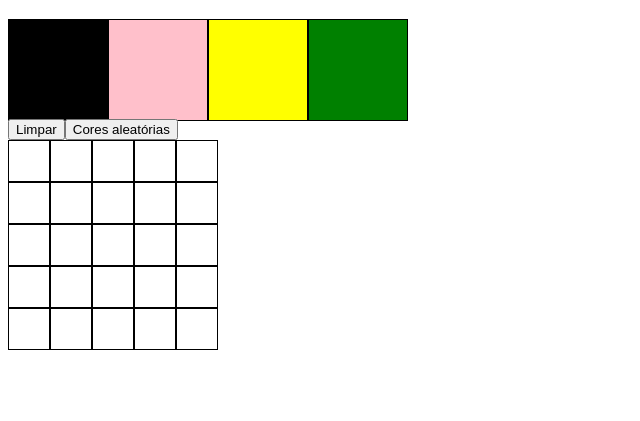
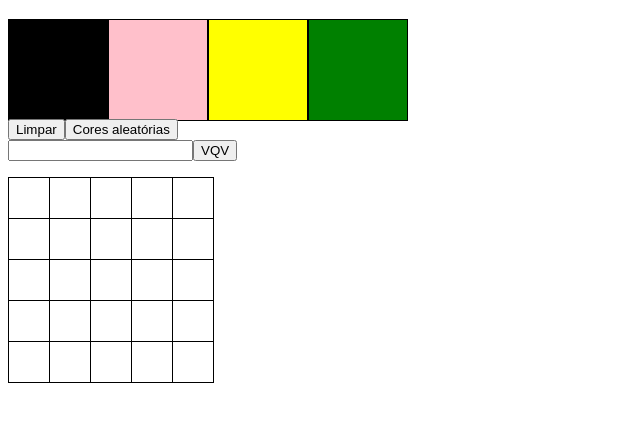
Before and after one commit to alex-vido/pixels-art, a website: page index.html in a window 1280 px wide. Shown: the part 61-482 px from the top of the page, without its empty margins (0-640 px from the left). Drawn offline with Linux system fonts and the light colour scheme.

Commit message:
Feito exercício 13, e alterado estrutura do pagePixels para grid

```diff
--- a/index.html
+++ b/index.html
@@ -5,7 +5,7 @@
   <meta http-equiv="X-UA-Compatible" content="IE=edge">
   <meta name="viewport" content="width=device-width, initial-scale=1.0">
   <title>Project Pixels Art</title>
-  <script src="./main.js"></script>
+  <script src="./main.js" defer></script>
 </head>
 <body>
 </body>
--- a/main.js
+++ b/main.js
@@ -1,4 +1,4 @@
-window.onload = () => {
+// window.onload = () => {
   const body = document.querySelector('body');
   const title = document.createElement('h1');
   title.id = 'title';
@@ -72,12 +72,11 @@ window.onload = () => {
 
   btnSortColors.addEventListener('click', createColors);
 
-  const page25pixels = document.createElement('div');
-  page25pixels.id = 'pixel-board';
-  page25pixels.style.display = 'flex';
-  page25pixels.style.width = '210px';
-  page25pixels.style.height = '210px';
-  page25pixels.style.flexWrap = 'wrap';
+  const pagePixels = document.createElement('div');
+  pagePixels.id = 'pixel-board';
+  pagePixels.style.display = 'grid';
+  pagePixels.style.gridTemplateColumns = 'repeat(5, 41px)';
+  pagePixels.style.gridTemplateRows = 'repeat(5, 41px)';
 
   const changeColor = (e) => {
     e.target.style.backgroundColor = colorSelected;
@@ -97,17 +96,62 @@ window.onload = () => {
     pixel.style.height = '40px';
     pixel.style.backgroundColor = 'white';
     pixel.style.border = border;
-    page25pixels.appendChild(pixel);
+    pagePixels.appendChild(pixel);
     pixel.addEventListener('click', changeColor);
-    }
-
+    };
 
   const btnClearPixels = document.createElement('button');
   btnClearPixels.id = 'clear-board';
   btnClearPixels.innerText = 'Limpar';
   body.appendChild(btnClearPixels)
   body.appendChild(btnSortColors);
-  body.appendChild(page25pixels);
+
+  const division = document.createElement('div');
+  division.style.marginBottom = '1rem';
+  body.appendChild(division);
+  const input = document.createElement('input');
+  input.type = 'number';
+  input.min = '1';
+  input.id = 'board-size';
+  const btnChangeSizePixels = document.createElement('button');
+  btnChangeSizePixels.id = 'generate-board';
+  btnChangeSizePixels.innerText = 'VQV';
+
+  const changeSizePixels = () => {
+    numberOfPixels = input.value;
+    const pixels = document.getElementsByClassName('pixel');
+    if (numberOfPixels === '') {
+      alert("Board inválido!")
+    } else {
+      pagePixels.style.gridTemplateColumns = `repeat(${numberOfPixels}, 41px)`;
+      pagePixels.style.gridTemplateRows = `repeat(${numberOfPixels}, 41px)`;
+
+      for (let i = pixels.length - 1; i >= 0; i -= 1) {
+        pagePixels.removeChild(pixels[i]);
+      }
+      body.removeChild(pagePixels);
+
+      for (let i = 0; i < numberOfPixels * numberOfPixels; i += 1) {
+          const pixel = document.createElement('div');
+          pixel.className = 'pixel';
+          pixel.style.width = '40px';
+          pixel.style.height = '40px';
+          pixel.style.backgroundColor = 'white';
+          pixel.style.border = border;
+          pixel.addEventListener('click', changeColor);
+          pagePixels.appendChild(pixel);
+        }
+      body.appendChild(pagePixels);
+  }
+}
+
+    btnChangeSizePixels.addEventListener('click', changeSizePixels);
+    division.appendChild(input);
+    division.appendChild(btnChangeSizePixels);
+    body.appendChild(pagePixels);
+
+
+  body.appendChild(pagePixels);
 
   const getBackgroundColor = JSON.parse(localStorage.getItem('colorPalette'));
 
@@ -145,4 +189,51 @@ window.onload = () => {
   }
 
   btnClearPixels.addEventListener('click', clearPixels);
-};
+// };
+
+  // const division = document.createElement('div');
+  // division.style.marginBottom = '1rem';
+  // body.appendChild(division);
+  // const input = document.createElement('input');
+  // input.minLength = 1;
+  // input.id = 'board-size';
+  // const btnChangeSizePixels = document.createElement('button');
+  // btnChangeSizePixels.id = 'generate-board';
+  // btnChangeSizePixels.innerText = 'VQV';
+
+  // const changeSizePixels = () => {
+  //   numberOfPixels = input.value;
+  //   if (numberOfPixels === '') {
+  //     alert("Board inválido!")
+  //   } else {
+  //     numberOfPixelsMult = numberOfPixels * pixelSize;
+  //     pagePixels.style.width = numberOfPixelsMult + 'px';
+  //     pagePixels.style.height = numberOfPixelsMult + 'px';
+  //     const lines = document.getElementsByClassName('line');
+  //     for (let i = lines.length - 1; i >= 0; i -= 1) {
+  //       pagePixels.removeChild(lines[i]);
+  //     }
+  //     body.removeChild(pagePixels);
+
+  //     for (let i = 0; i < numberOfPixels; i += 1) {
+  //       const line= document.createElement('div');
+  //       for (let j = 0; j < numberOfPixels; j += 1) {
+  //         const pixel = document.createElement('div');
+  //         pixel.className = 'pixel';
+  //         pixel.style.width = '40px';
+  //         pixel.style.height = '40px';
+  //         pixel.style.backgroundColor = 'white';
+  //         pixel.style.border = border;
+  //         pixel.addEventListener('click', changeColor);
+  //         line.appendChild(pixel);
+  //       }
+  //       pagePixels.appendChild(line);
+  //     }
+  //     body.appendChild(pagePixels);
+  //   }
+  // }
+
+  //   btnChangeSizePixels.addEventListener('click', changeSizePixels);
+  //   division.appendChild(input);
+  //   division.appendChild(btnChangeSizePixels);
+  //   body.appendChild(pagePixels);
```
